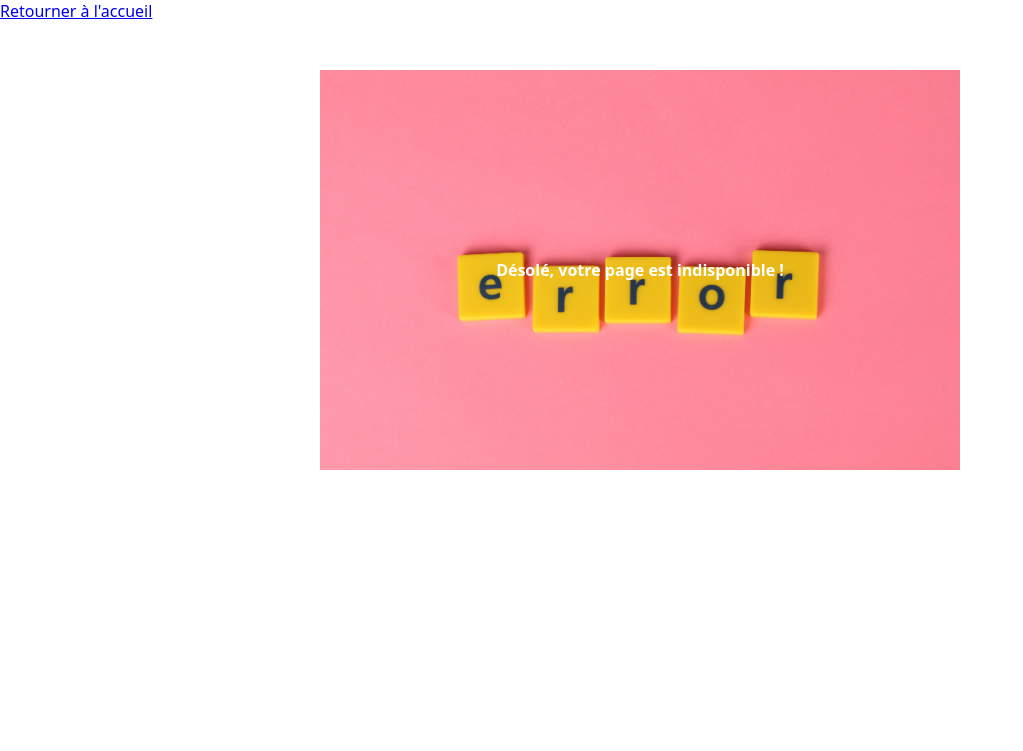
After one commit to RatZ6913/Pixeepartage-solo-working-, a PHP site: template src/view/errorView.php in a window 1280 px wide. The commit adds this page. Shown: the top 751 px of the page, without its empty margins (0-1023 px from the left). Run offline with PHP 8.4, Linux system fonts and the light colour scheme; the template is opened without the code that fills it, so the values that code supplies are empty.

```diff
--- a/public/css/style.css
+++ b/public/css/style.css
@@ -157,7 +157,7 @@ footer {
   width: 50%;
   height: 50vh;
   background: url('/public/images/import/landscape.png');
-  background-size: contain;
+  background-size: cover;
 }
 
 #disconnect .text-dc {
@@ -167,3 +167,17 @@ footer {
   padding: 0.5rem 0;
   font-weight: 900;
 }
+
+#errorPage {
+  display: flex;
+  justify-content: center;
+  flex-direction: column;
+  margin: 3rem auto;
+  align-items: center;
+  width: 50%;
+  height: 50vh;
+  background: url('/public/images/import/errors.jpg');
+  background-size: cover;
+  color: white;
+  font-weight: 900;
+}
--- a/src/controllers/loginCont.php
+++ b/src/controllers/loginCont.php
@@ -49,6 +49,5 @@ function getViewLogin()
 			}
 		}
 	}
-
 	require_once __DIR__ . './../view/loginView.php';
 }
--- a/src/controllers/mainCont.php
+++ b/src/controllers/mainCont.php
@@ -15,3 +15,8 @@ function getViewPublication()
 function getViewDisconnect(){
   require_once __DIR__ . './../view/disconnectView.php';
 }
+
+function getViewErrorPage(){
+  require_once __DIR__ . './../view/errorView.php';
+  die();
+}
--- a/src/templates/homePageTemp.php
+++ b/src/templates/homePageTemp.php
@@ -5,7 +5,7 @@ require_once __DIR__ . './../../src/view/includes/head.php';
 ?>
 
 <body>
-   <?php require_once __DIR__ . './../../src/view/includes/nav.php'; ?>
+   <?php require_once __DIR__ . './../../src/view/includes/header.php'; ?>
 
   <section>
     <figure>
--- a/src/templates/mainTemp.php
+++ b/src/templates/mainTemp.php
@@ -5,12 +5,11 @@ require_once __DIR__ . './../../src/view/includes/head.php';
 ?>
 
 <body>
-  <?php require_once __DIR__ . './../../src/view/includes/nav.php'; ?>
+  <?php require_once __DIR__ . './../../src/view/includes/header.php'; ?>
 
   <!-- // View Register || Login -->
   <?= $content ?? '' ?>
 
-  <!-- footer -->
   <?php require_once __DIR__ . './../../src/view/includes/footer.php'; ?>
 
 </body>
--- a/src/view/disconnectView.php
+++ b/src/view/disconnectView.php
@@ -8,8 +8,9 @@ require_once __DIR__ . './../../src/view/includes/head.php';
 
 <body>
   <div id="disconnect">
-    <p class="text-dc">Vous avez bien été déconnecter</p>
+    <p class="text-dc">Vous avez bien été déconnecté</p>
     <p class="text-dc">Merci de votre visite</p>
+    <p class="text-dc">À bientôt !</p>
     <a href="./" class="text-dc">Page d'accueil</a>
   </div>
 </body>
--- /dev/null
+++ b/src/view/errorView.php
@@ -0,0 +1,15 @@
+<?php
+ob_start();
+
+?>
+<link rel="stylesheet" href="/public/css/style.css" />
+
+<body>
+<a href="/">Retourner à l'accueil</a>
+<div id="errorPage">
+  <p>Désolé, votre page est indisponible !</p>
+</div>
+</body>
+
+
+<?= $content = ob_get_clean();
```
Also changed, not shown: index.php (+5 -2 lines), src/controllers/registerCont.php (+6 -18 lines), public/images/import/errors.jpg (added), src/view/includes/header.php (renamed from src/view/includes/nav.php). Lines whose indentation alone changed are shown as unchanged.
